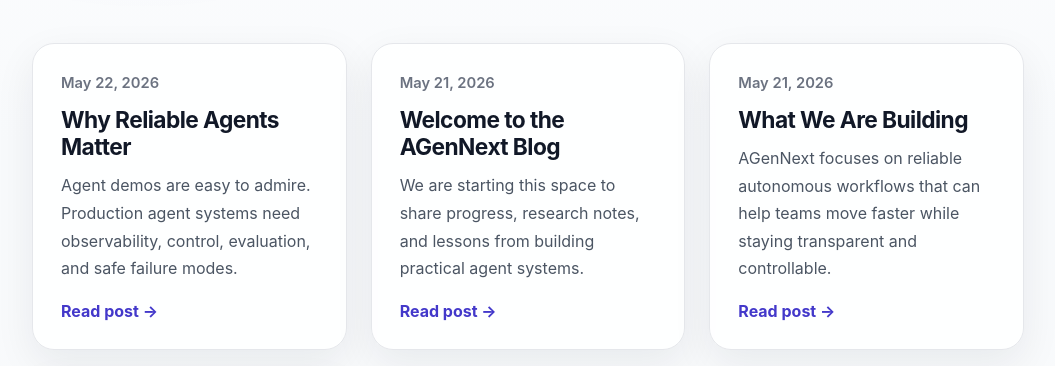
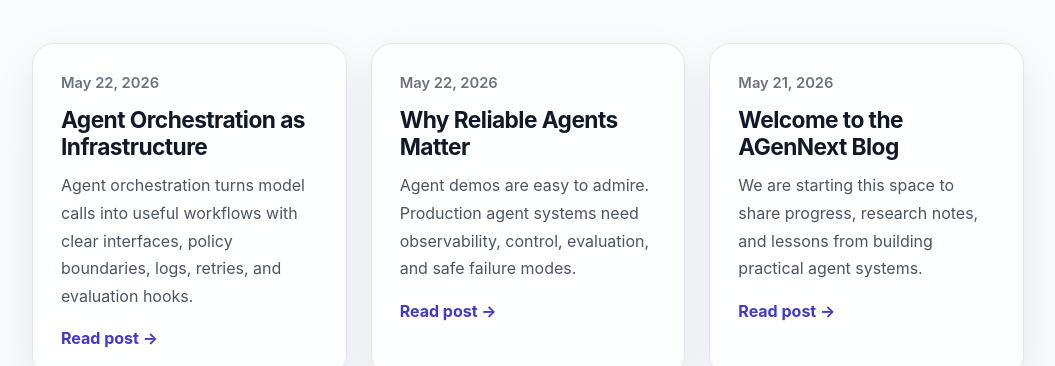
Before and after one commit to AGenNext/blog, a website: page index.html in a window 1280 px wide. Shown: the part 433-799 px from the top of the page, without its empty margins (112-1167 px from the left). Drawn offline with Linux system fonts and the light colour scheme.

Commit message:
Add agent orchestration post to homepage

```diff
--- a/index.html
+++ b/index.html
@@ -87,6 +87,13 @@
     <section class="grid" aria-label="Blog posts">
       <article>
         <time datetime="2026-05-22">May 22, 2026</time>
+        <h2>Agent Orchestration as Infrastructure</h2>
+        <p>Agent orchestration turns model calls into useful workflows with clear interfaces, policy boundaries, logs, retries, and evaluation hooks.</p>
+        <a href="posts/agent-orchestration.html">Read post →</a>
+      </article>
+
+      <article>
+        <time datetime="2026-05-22">May 22, 2026</time>
         <h2>Why Reliable Agents Matter</h2>
         <p>Agent demos are easy to admire. Production agent systems need observability, control, evaluation, and safe failure modes.</p>
         <a href="posts/reliable-agents.html">Read post →</a>
```
